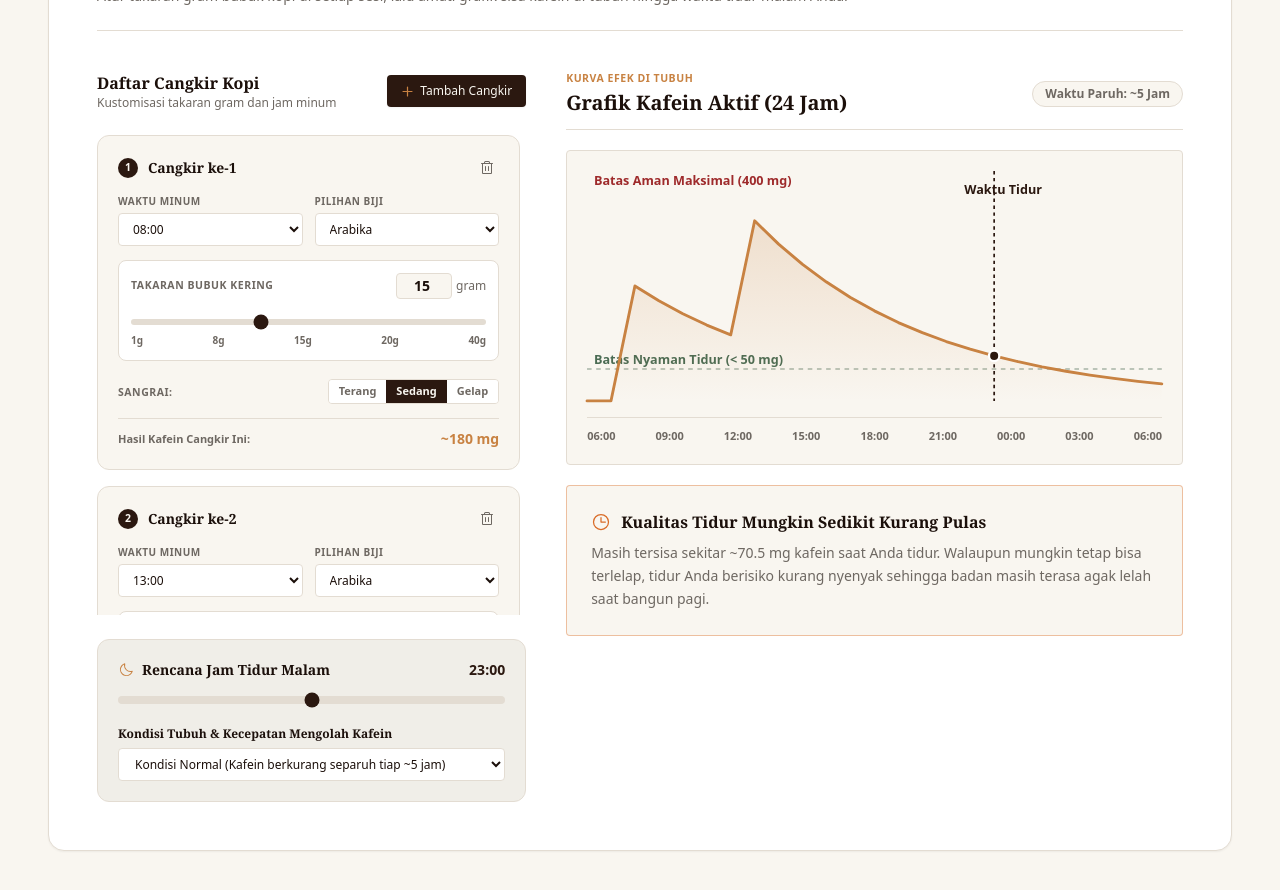
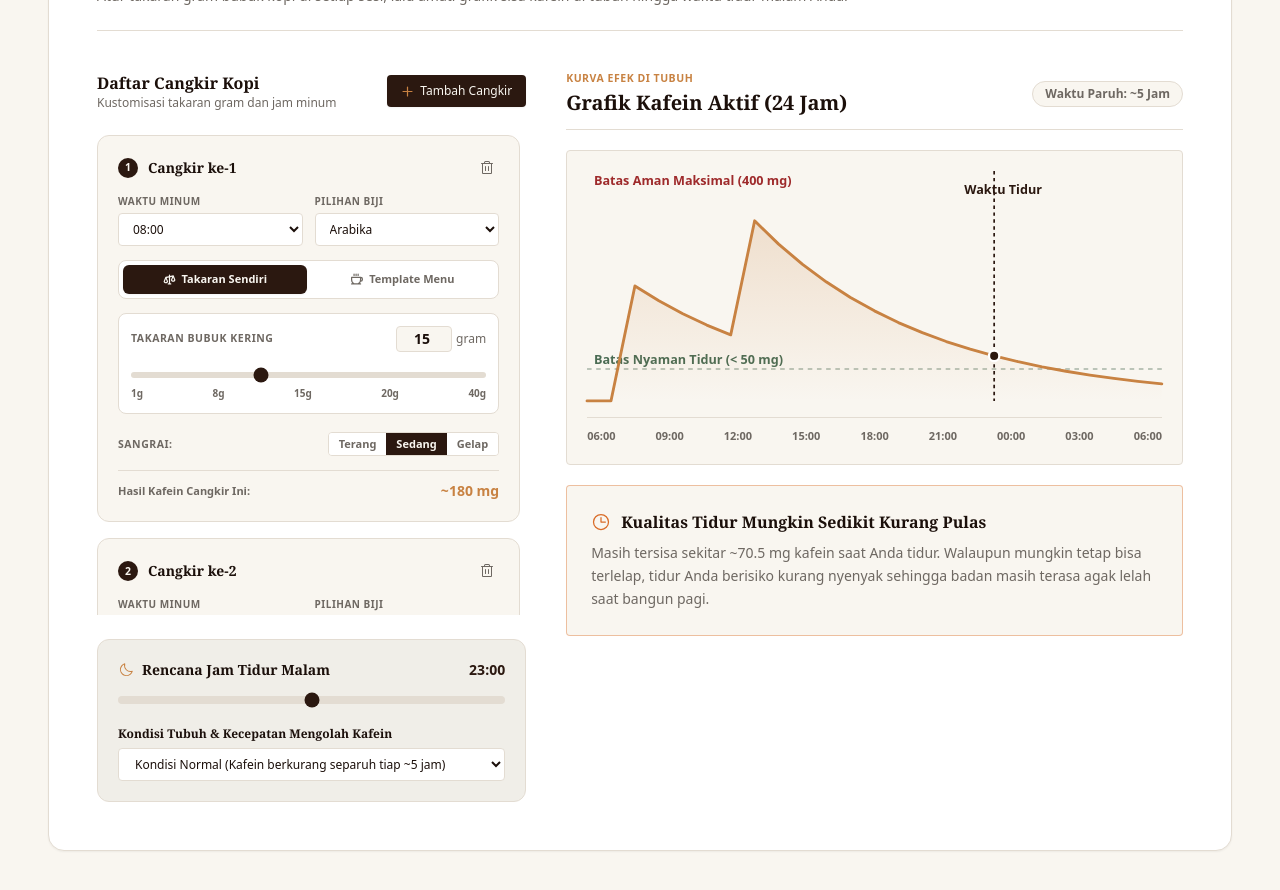
Before and after one commit to jshsinaga/cafeinology, a React (Vite) app: page / in a window 1280 px wide. Shown: the part 7560-8450 px from the top of the page. Built offline with nearby package versions, Linux system fonts and the light colour scheme.

Commit message:
feat(simulator): dual-mode cups - custom grams or cafe menu template per cup

```diff
--- a/src/components/CaffeineSimulatorSection.tsx
+++ b/src/components/CaffeineSimulatorSection.tsx
@@ -1,8 +1,8 @@
 import React, { useState, useMemo } from 'react';
 import { useTranslation } from 'react-i18next';
-import { SPECIES_EN } from '../data/coffeeData.i18n';
-import { Plus, Trash, Moon, Clock, Sparkle, WarningCircle } from '@phosphor-icons/react';
-
+import { BREW_METHODS } from '../data/coffeeData';
+import { SPECIES_EN, BREW_EN } from '../data/coffeeData.i18n';
+import { Plus, Trash, Moon, Clock, Sparkle, WarningCircle, Scales, Coffee } from '@phosphor-icons/react';
 export interface CoffeeIntake {
   id: string;
   timeHour: number; // 0 - 23 jam
@@ -11,6 +11,7 @@ export interface CoffeeIntake {
   coffeeGrams: number;
   roastLevel: 'light' | 'medium' | 'dark';
   caffeineMg: number;
+  mode: 'custom' | 'template';
 }
 
 export const CaffeineSimulatorSection: React.FC = () => {
@@ -28,6 +29,7 @@ export const CaffeineSimulatorSection: React.FC = () => {
       coffeeGrams: 15,
       roastLevel: 'medium',
       caffeineMg: 180,
+      mode: 'custom',
     },
     {
       id: '2',
@@ -37,6 +39,7 @@ export const CaffeineSimulatorSection: React.FC = () => {
       coffeeGrams: 16,
       roastLevel: 'medium',
       caffeineMg: 192,
+      mode: 'custom',
     },
   ]);
 
@@ -70,6 +73,12 @@ export const CaffeineSimulatorSection: React.FC = () => {
 
     return Math.round(grams * speciesRate * roastFactor);
   };
+  const calculateTemplateCaffeine = (methodId: string, species: CoffeeIntake['species']): number => {
+    const brew = BREW_METHODS.find((b) => b.id === methodId);
+    const baseMg = brew ? brew.defaultCaffeineMg : 90;
+    const speciesMultiplier = species === 'robusta' ? 1.8 : species === 'liberica' ? 0.92 : species === 'excelsa' ? 0.95 : 1.0;
+    return Math.round(baseMg * speciesMultiplier);
+  };
 
   const handleAddIntake = () => {
     const nextHour = intakes.length > 0 ? Math.min(22, Math.max(...intakes.map((i) => i.timeHour)) + 4) : 9;
@@ -82,6 +91,7 @@ export const CaffeineSimulatorSection: React.FC = () => {
       coffeeGrams: defaultGrams,
       roastLevel: 'medium',
       caffeineMg: calculateIntakeCaffeine(defaultGrams, 'arabica', 'medium', 'manual-brew'),
+      mode: 'custom',
     };
     setIntakes([...intakes, newIntake].sort((a, b) => a.timeHour - b.timeHour));
   };
@@ -95,12 +105,16 @@ export const CaffeineSimulatorSection: React.FC = () => {
       intakes.map((item) => {
         if (item.id === id) {
           const updated = { ...item, ...updates };
+          if ((updated.mode ?? 'custom') === 'template') {
+            updated.caffeineMg = calculateTemplateCaffeine(updated.brewMethodId, updated.species);
+          } else {
             updated.caffeineMg = calculateIntakeCaffeine(
               updated.coffeeGrams,
               updated.species,
               updated.roastLevel,
               updated.brewMethodId
             );
+          }
           return updated;
         }
         return item;
@@ -265,6 +279,52 @@ export const CaffeineSimulatorSection: React.FC = () => {
                     </div>
                   </div>
 
+                  {/* Cup Mode Toggle: Custom Grams vs Café Menu Template */}
+                  <div className="grid grid-cols-2 gap-1 p-1 rounded-lg bg-[#FFFFFF] border border-[#E3DCD2]">
+                    <button
+                      type="button"
+                      onClick={() => handleUpdateIntake(intake.id, { mode: 'custom' })}
+                      className={`py-1.5 px-2 rounded-md text-[11px] font-bold flex items-center justify-center gap-1.5 cursor-pointer transition-all ${
+                        (intake.mode ?? 'custom') === 'custom'
+                          ? 'bg-[#2B1810] text-[#F9F6F0] shadow-xs'
+                          : 'text-[#6E6862] hover:bg-[#F0EEE8]'
+                      }`}
+                    >
+                      <Scales size={13} weight="bold" />
+                      <span>{t('simulator.cupModeCustom')}</span>
+                    </button>
+                    <button
+                      type="button"
+                      onClick={() => handleUpdateIntake(intake.id, { mode: 'template' })}
+                      className={`py-1.5 px-2 rounded-md text-[11px] font-bold flex items-center justify-center gap-1.5 cursor-pointer transition-all ${
+                        (intake.mode ?? 'custom') === 'template'
+                          ? 'bg-[#2B1810] text-[#F9F6F0] shadow-xs'
+                          : 'text-[#6E6862] hover:bg-[#F0EEE8]'
+                      }`}
+                    >
+                      <Coffee size={13} weight="bold" />
+                      <span>{t('simulator.cupModeTemplate')}</span>
+                    </button>
+                  </div>
+
+                  {(intake.mode ?? 'custom') === 'template' ? (
+                    <div className="space-y-1.5">
+                      <label className="text-[10px] uppercase tracking-wider text-[#6E6862] block font-bold">{t('simulator.templateMenuLabel')}</label>
+                      <select
+                        value={intake.brewMethodId}
+                        onChange={(e) => handleUpdateIntake(intake.id, { brewMethodId: e.target.value })}
+                        className="w-full bg-[#FFFFFF] border border-[#E3DCD2] rounded py-1.5 px-2.5 text-xs text-[#1B0F0A] focus:outline-none focus:border-[#C88242]"
+                      >
+                        {BREW_METHODS.map((b) => (
+                          <option key={b.id} value={b.id}>
+                            {langIsEn ? (BREW_EN[b.id]?.name ?? b.name) : b.name} (~{b.defaultCaffeineMg} mg)
+                          </option>
+                        ))}
+                      </select>
+                      <p className="text-[10.5px] text-[#6E6862] leading-snug">{t('simulator.templateHint')}</p>
+                    </div>
+                  ) : (
+                    <>
                   {/* Custom Grams Slider & Input */}
                   <div className="bg-[#FFFFFF] p-3 rounded-lg border border-[#E3DCD2] space-y-2">
                     <div className="flex items-center justify-between">
@@ -321,7 +381,8 @@ export const CaffeineSimulatorSection: React.FC = () => {
                       ))}
                     </div>
                   </div>
-
+                    </>
+                  )}
                   <div className="pt-2.5 border-t border-[#E3DCD2] flex items-center justify-between text-xs font-semibold">
                     <span className="text-[#6E6862] text-[11px]">{t('simulator.intakeResultLabel')}</span>
                     <span className="font-extrabold text-[#C88242] text-sm tnum">~{intake.caffeineMg} mg</span>
--- a/src/i18n.ts
+++ b/src/i18n.ts
@@ -161,6 +161,10 @@ export const resources = {
         cupsListSub: 'Kustomisasi takaran gram dan jam minum',
         addCupBtn: 'Tambah Cangkir',
         cupNumber: 'Cangkir ke-{{idx}}',
+        cupModeCustom: 'Takaran Sendiri',
+        cupModeTemplate: 'Template Menu',
+        templateMenuLabel: 'Pilih Menu Kopi',
+        templateHint: 'Kafein mengikuti takaran standar kafe untuk menu ini.',
         timeLabel: 'Waktu Minum',
         speciesLabel: 'Pilihan Biji',
         customGramLabel: 'Takaran Bubuk Kering',
@@ -371,6 +375,10 @@ export const resources = {
         cupsListSub: 'Customize gram dosage and consumption hour',
         addCupBtn: 'Add Cup',
         cupNumber: 'Cup #{{idx}}',
+        cupModeCustom: 'Custom Grams',
+        cupModeTemplate: 'Menu Template',
+        templateMenuLabel: 'Choose Coffee Menu',
+        templateHint: 'Caffeine follows the café standard for this menu.',
         timeLabel: 'Drink Time',
         speciesLabel: 'Bean Species',
         customGramLabel: 'Dry Grounds Weight',
```
Lines whose indentation alone changed are shown as unchanged.
